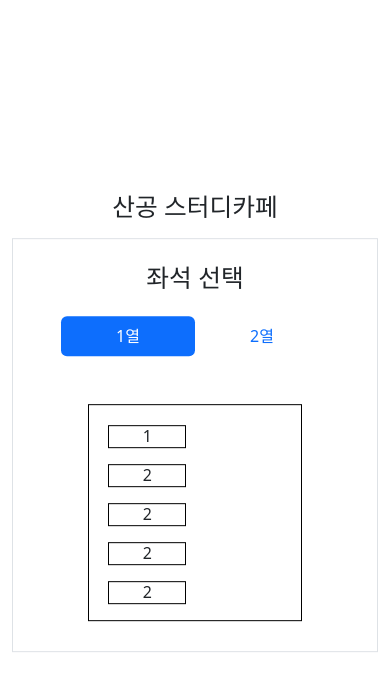
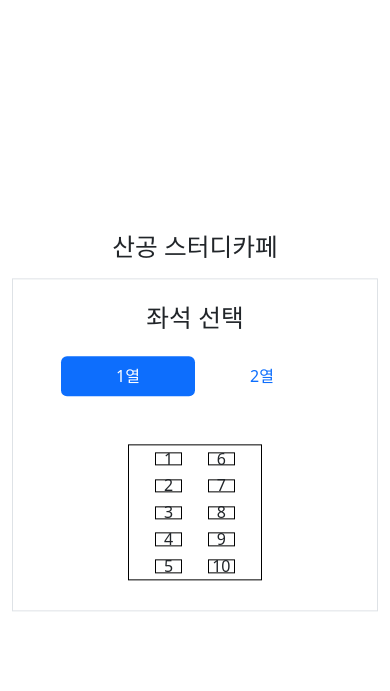
Before and after one commit to Jinops/study-cafe-kiosk, a PHP site: page /seat.html in a window 390 px wide. Shown: the top 691 px of the page. Run offline with PHP 8.4, Linux system fonts and the light colour scheme; some libraries are stand-ins or nearby versions.

Commit message:
Add responsive seating chart

```diff
--- a/seat.css
+++ b/seat.css
@@ -1,16 +1,16 @@
 .room {
-  width: 80%;
-  padding-bottom:80%;
   border: 0.1em solid black;
   display: inline-block;
+  position: relative;
+  max-height: 50px;
 }
 
 .seat {
-  border: 0.1em solid black;
+  border: 1px solid black;
   width: 20%;
-  height: 5%;
+  height: 10%;
   position:absolute;
-  display : flex;
-  justify-content : center;
-  align-items : center;
+  display: flex;
+  align-items: center;
+  justify-content: center;
 }
--- a/seat.html
+++ b/seat.html
@@ -33,21 +33,31 @@
       <!-- content -->
       <div class="tab-content text-center" id="pills-tabContent">
         <div class="tab-pane fade show active" id="pills-home" role="tabpanel">
-          <div class="room">
-            <div class="seat" style="margin-left:5%; margin-top:5%;">1</div>
-            <div class="seat" style="margin-left:5%; margin-top:15%;">2</div>
-            <div class="seat" style="margin-left:5%; margin-top:25%;">2</div>
-            <div class="seat" style="margin-left:5%; margin-top:35%;">2</div>
-            <div class="seat" style="margin-left:5%; margin-top:45%;">2</div>
-          </div>
+          <div class="room" style="width: 50%; padding-bottom:50%;">
+            <div class="seat" style="left:20%; top:5%;">1</div>
+            <div class="seat" style="left:20%;top:25%;">2</div>
+            <div class="seat" style="left:20%;top:45%;">3</div>
+            <div class="seat" style="left:20%;top:65%;">4</div>
+            <div class="seat" style="left:20%;top:85%;">5</div>
+            <div class="seat" style="left:60%; top:5%;">6</div>
+            <div class="seat" style="left:60%;top:25%;">7</div>
+            <div class="seat" style="left:60%;top:45%;">8</div>
+            <div class="seat" style="left:60%;top:65%;">9</div>
+            <div class="seat" style="left:60%;top:85%;">10</div>
         </div>
-        <div class="tab-pane fade" id="pills-profile" role="tabpanel" aria-labelledby="pills-profile-tab">.
-          <div class="d-flex align-items-start flex-column bd-highlight mb-3" style="height: 200px;">
-            <div class="p- bd-highlight">Flex item2</div>
-            <div class="p-2 bd-highlight">Flex item3</div>
-          </div>
-
-          <div class="d-flex align-items-end flex-column bd-highlight mb-3" style="height: 200px;">
+      </div>
+        <div class="tab-pane fade" id="pills-profile" role="tabpanel" aria-labelledby="pills-profile-tab">
+          <div class="room" style="width: 20%; padding-bottom:50%;">
+            <div class="seat" style="left:20%; top:5%;">1</div>
+            <div class="seat" style="left:20%;top:25%;">2</div>
+            <div class="seat" style="left:20%;top:45%;">3</div>
+            <div class="seat" style="left:20%;top:65%;">4</div>
+            <div class="seat" style="left:20%;top:85%;">5</div>
+            <div class="seat" style="left:60%; top:5%;">6</div>
+            <div class="seat" style="left:60%;top:25%;">7</div>
+            <div class="seat" style="left:60%;top:45%;">8</div>
+            <div class="seat" style="left:60%;top:65%;">9</div>
+            <div class="seat" style="left:60%;top:85%;">10</div>
           </div>
         </div>
       </div>
```
